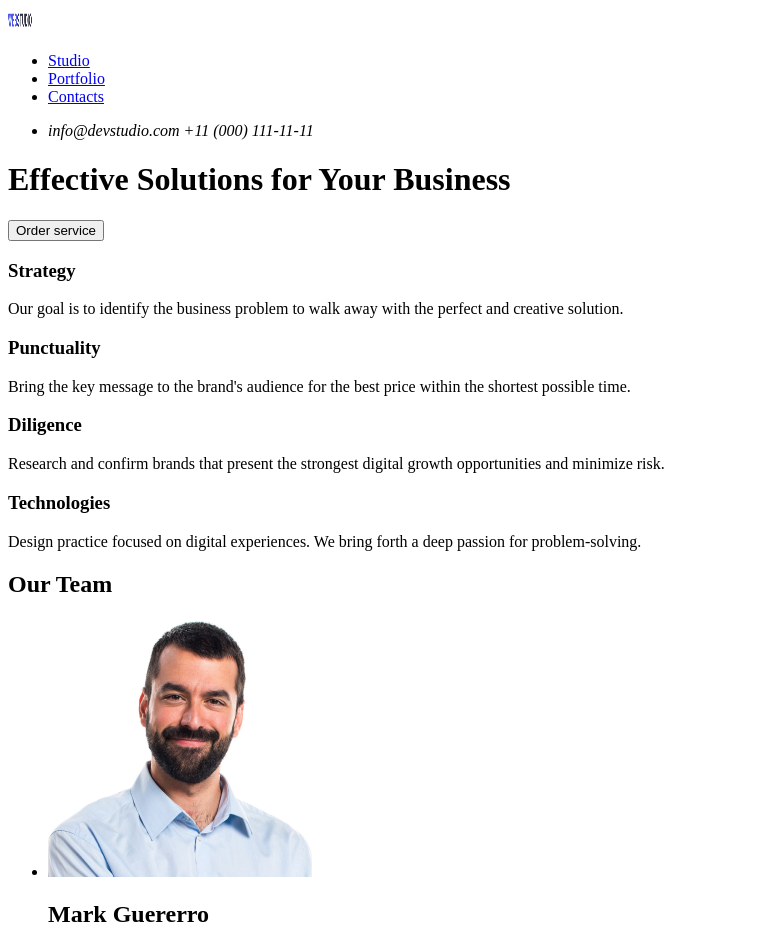
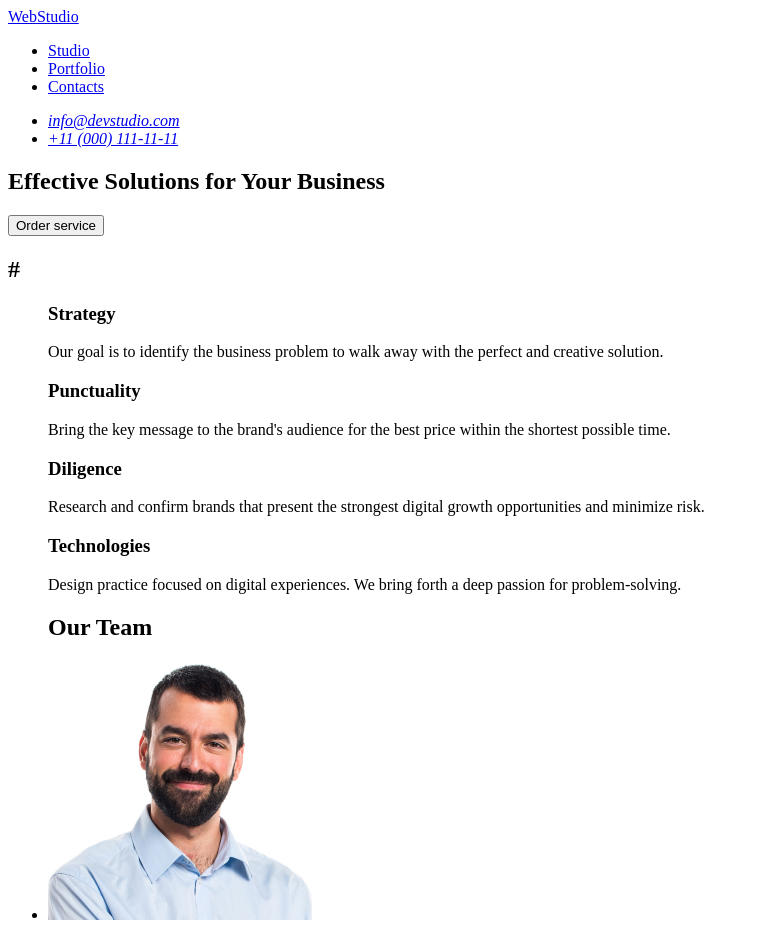
Before and after one commit to YehorK88/goit-markup-hw-01, a plain HTML site: page index.html in a window 1280 px wide. Shown: the top 931 px of the page, without its empty margins (0-759 px from the left). Drawn offline with Linux system fonts and the light colour scheme.

Commit message:
update index.html

```diff
--- a/index.html
+++ b/index.html
@@ -7,11 +7,10 @@
   </head>
   <body>
     <header>
-      <a href="./index.html">
-        <img src="./images/Logo.jpg" width="24" height="24" alt="logo" />
-      </a>
+      <nav>
+      <a href="./index.html">WebStudio</a>
 
-      <nav>
+
         <ul>
           <li>
             <a href="#">Studio</a>
@@ -29,16 +28,32 @@
 
       <address>
         <ul>
-          <li>info@devstudio.com +11 (000) 111-11-11</li>
+          <li>
+           <a href=”mailto:info@devstudio.com”>info@devstudio.com</a>
+             </li>
+          <li>
+            <a href="tel:+110001111111">
+              +11 (000) 111-11-11
+            </a>
+            </li>
         </ul>
       </address>
     </header>
 
     <main>
+
+      <section>
+
         <h1>Effective Solutions for Your Business</h1>
+        <button type="button">Order service</button>
+      </section>
 
-      <button type="button">Order service</button>
 
+      <section>
+
+        <h2>#</h2>
+
+        <ul>
           <h3>Strategy</h3>
           <p>
             Our goal is to identify the business problem to walk away with the
@@ -64,6 +79,19 @@
           </p>
 
           <h2>Our Team</h2>
+
+
+        </ul>
+
+
+
+      </section>
+
+
+      <section>
+
+
+
 
         <ul>
           <li>
@@ -98,10 +126,19 @@
             <p>UI Designer</p>
           </li>
         </ul>
+
+
+      </section>
+
+
+
+
+
+
     </main>
 
     <footer>
-      <img src="./images/Logo.jpg" width="24" height="24" alt="logo" />
+      <a href="./index.html">WebStudio</a>
 
       <p>
         Increase the flow of customers and sales for your business with digital
```
Lines whose indentation alone changed are shown as unchanged.
